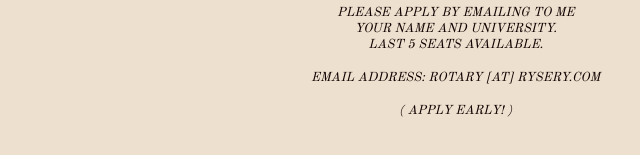
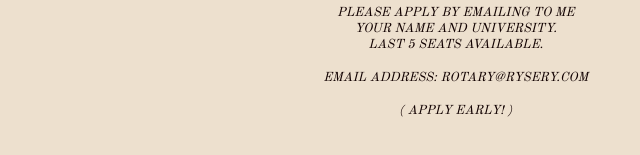
Before and after one commit to RiseOoi/riseley.github.io, a plain HTML site: page rotary.html in a window 1280 px wide. Shown: the part 635-790 px from the top of the page, 453-1093 px from the left. Drawn offline with nearby package versions, Linux system fonts and the light colour scheme.

Commit message:
Removes rotary.html's robot crawler defection

```diff
--- a/rotary.html
+++ b/rotary.html
@@ -403,7 +403,7 @@ body {
         <br>your name and university.
         <br>Last 5 seats available.</h4>
 
-        <h4>Email Address: rotary [at] rysery.com</h4>
+        <h4>Email Address: rotary@rysery.com</h4>
 
         <h4>( Apply Early! )</h4>
     </div>
```
